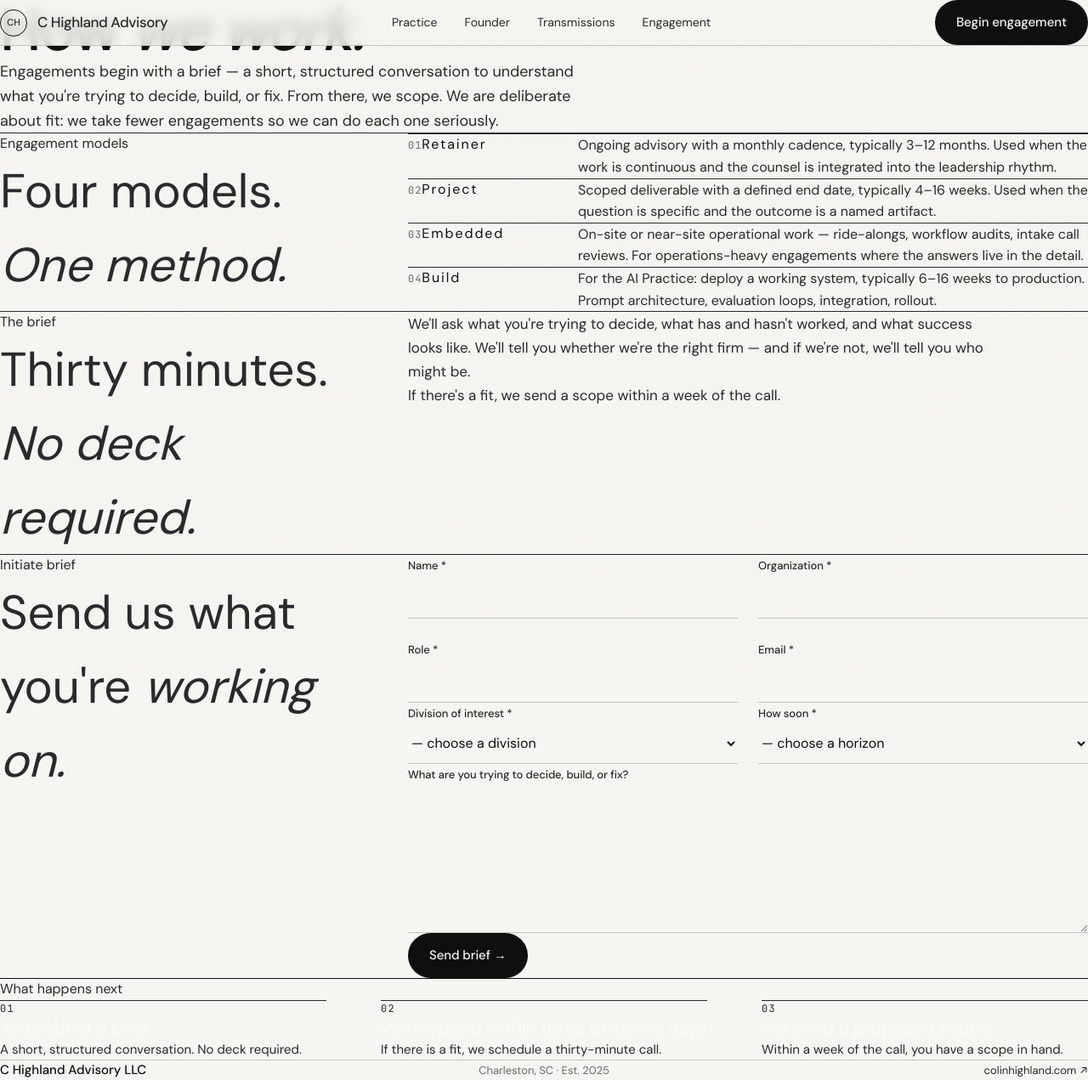
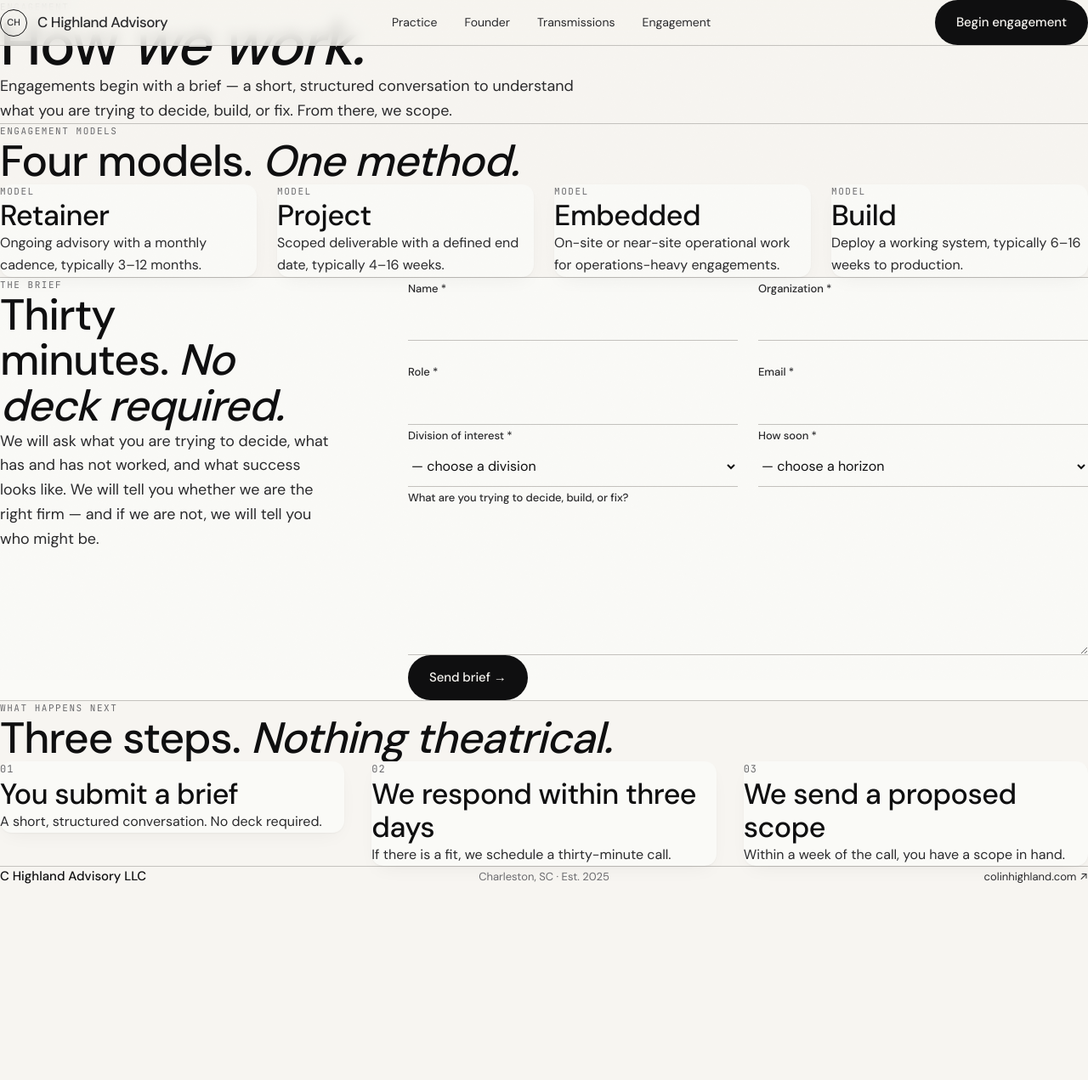
Before and after one commit to worker-max/C-Highland-Advisory, a Next.js app: page /engagement in a window 1280 px wide. Shown: the whole page at 85% size. After the commit the page ends 1044 px from the top, so only its background shows below. Built offline with nearby package versions, Linux system fonts and the light colour scheme.

Commit message:
page: rewrite engagement (4-model grid + inline form)

```diff
--- a/app/engagement/page.tsx
+++ b/app/engagement/page.tsx
@@ -1,5 +1,9 @@
 import type { Metadata } from "next";
+import { Container } from "@/components/Container";
 import { Hero } from "@/components/Hero";
+import { SectionHead } from "@/components/SectionHead";
+import { StepFlow } from "@/components/StepFlow";
+import { EngagementModelCard } from "@/components/EngagementModelCard";
 import { BriefForm } from "@/components/BriefForm";
 import { Reveal } from "@/components/Reveal";
 
@@ -12,19 +16,19 @@ export const metadata: Metadata = {
 const MODELS = [
   {
     label: "Retainer",
-    body: "Ongoing advisory with a monthly cadence, typically 3–12 months. Used when the work is continuous and the counsel is integrated into the leadership rhythm.",
+    body: "Ongoing advisory with a monthly cadence, typically 3–12 months.",
   },
   {
     label: "Project",
-    body: "Scoped deliverable with a defined end date, typically 4–16 weeks. Used when the question is specific and the outcome is a named artifact.",
+    body: "Scoped deliverable with a defined end date, typically 4–16 weeks.",
   },
   {
     label: "Embedded",
-    body: "On-site or near-site operational work — ride-alongs, workflow audits, intake call reviews. For operations-heavy engagements where the answers live in the detail.",
+    body: "On-site or near-site operational work for operations-heavy engagements.",
   },
   {
     label: "Build",
-    body: "For the AI Practice: deploy a working system, typically 6–16 weeks to production. Prompt architecture, evaluation loops, integration, rollout.",
+    body: "Deploy a working system, typically 6–16 weeks to production.",
   },
 ];
 
@@ -32,17 +36,17 @@ const STEPS = [
   {
     n: "01",
     label: "You submit a brief",
-    body: "A short, structured conversation. No deck required.",
+    dek: "A short, structured conversation. No deck required.",
   },
   {
     n: "02",
-    label: "We respond within three business days",
-    body: "If there is a fit, we schedule a thirty-minute call.",
+    label: "We respond within three days",
+    dek: "If there is a fit, we schedule a thirty-minute call.",
   },
   {
     n: "03",
     label: "We send a proposed scope",
-    body: "Within a week of the call, you have a scope in hand.",
+    dek: "Within a week of the call, you have a scope in hand.",
   },
 ];
 
@@ -50,162 +54,59 @@ export default function EngagementPage() {
   return (
     <>
       <Hero
-        headline={
-          <>
-            How <em>we work.</em>
-          </>
-        }
-        lead="Engagements begin with a brief — a short, structured conversation to understand what you're trying to decide, build, or fix. From there, we scope. We are deliberate about fit: we take fewer engagements so we can do each one seriously."
-        maxCh={14}
+        eyebrow="Engagement"
+        headline={<>How <em>we work.</em></>}
+        lead="Engagements begin with a brief — a short, structured conversation to understand what you are trying to decide, build, or fix. From there, we scope."
       />
 
-      {/* ENGAGEMENT MODELS */}
-      <section
-        className="border-t px-6 py-20 md:px-12 md:py-24"
-        style={{ borderTopColor: "var(--color-rule)" }}
-      >
+      {/* Four models */}
+      <section className="border-t border-[color:var(--color-mist)] py-20 md:py-24">
+        <Container>
           <Reveal>
-          <div className="grid grid-cols-1 gap-10 md:grid-cols-[1fr_2fr] md:gap-20">
-            <div>
-              <div className="mono-label label-dash mb-3">Engagement models</div>
-              <h2 className="section-title text-[clamp(32px,4.5vw,56px)]">
-                Four models. <em>One method.</em>
-              </h2>
-            </div>
-            <div className="space-y-8">
+            <SectionHead
+              eyebrow="Engagement models"
+              title={<>Four models. <em>One method.</em></>}
+            />
+          </Reveal>
+          <div className="grid grid-cols-1 gap-6 md:grid-cols-2 lg:grid-cols-4">
             {MODELS.map((m, i) => (
-                <Reveal key={m.label} delay={i * 0.05}>
-                  <div
-                    className="grid grid-cols-[160px_1fr] gap-6 border-t pt-6 md:gap-10"
-                    style={{ borderTopColor: "var(--color-rule)" }}
-                  >
-                    <div
-                      className="mono-label"
-                      style={{
-                        color: "var(--color-ink)",
-                        letterSpacing: "0.12em",
-                      }}
-                    >
-                      <span className="mono-numeral mr-3">0{i + 1}</span>
-                      {m.label}
-                    </div>
-                    <p
-                      className="max-w-[56ch] text-[16px] leading-[1.6]"
-                      style={{ color: "var(--color-ink-soft)" }}
-                    >
-                      {m.body}
-                    </p>
-                  </div>
+              <Reveal key={m.label} delay={i * 0.06}>
+                <EngagementModelCard model={m.label} description={m.body} />
               </Reveal>
             ))}
           </div>
-          </div>
-        </Reveal>
+        </Container>
       </section>
 
-      {/* THE BRIEF */}
-      <section
-        className="border-t px-6 py-20 md:px-12 md:py-24"
-        style={{
-          background: "var(--color-paper-deep)",
-          borderTopColor: "var(--color-rule)",
-        }}
-      >
+      {/* The brief + form */}
+      <section className="border-t border-[color:var(--color-mist)] bg-[color:var(--color-paper)] py-20 md:py-24">
+        <Container>
+          <div className="grid grid-cols-1 gap-12 lg:grid-cols-[1fr_2fr] lg:gap-20">
             <Reveal>
-          <div className="grid grid-cols-1 gap-10 md:grid-cols-[1fr_2fr] md:gap-20">
-            <div>
-              <div className="mono-label label-dash mb-3">The brief</div>
-              <h2 className="section-title text-[clamp(32px,4.5vw,56px)]">
-                Thirty minutes. <em>No deck required.</em>
-              </h2>
+              <SectionHead
+                eyebrow="The brief"
+                title={<>Thirty minutes. <em>No deck required.</em></>}
+                lead="We will ask what you are trying to decide, what has and has not worked, and what success looks like. We will tell you whether we are the right firm — and if we are not, we will tell you who might be."
+              />
+            </Reveal>
+            <Reveal delay={0.1}>
+              <BriefForm />
+            </Reveal>
           </div>
-            <div
-              className="max-w-[60ch] space-y-5 text-[17px] leading-[1.65]"
-              style={{ color: "var(--color-ink-soft)", fontWeight: 300 }}
-            >
-              <p>
-                We&apos;ll ask what you&apos;re trying to decide, what has and
-                hasn&apos;t worked, and what success looks like. We&apos;ll tell
-                you whether we&apos;re the right firm — and if we&apos;re not,
-                we&apos;ll tell you who might be.
-              </p>
-              <p>
-                If there&apos;s a fit, we send a scope within a week of the call.
-              </p>
-            </div>
-          </div>
-        </Reveal>
+        </Container>
       </section>
 
-      {/* FORM */}
-      <section
-        className="border-t px-6 py-20 md:px-12 md:py-24"
-        style={{ borderTopColor: "var(--color-rule)" }}
-      >
+      {/* What happens next */}
+      <section className="border-t border-[color:var(--color-mist)] py-20 md:py-24">
+        <Container>
           <Reveal>
-          <div className="grid grid-cols-1 gap-10 md:grid-cols-[1fr_2fr] md:gap-20">
-            <div>
-              <div className="mono-label label-dash mb-3">Initiate brief</div>
-              <h2 className="section-title text-[clamp(32px,4.5vw,56px)]">
-                Send us what you&apos;re <em>working on.</em>
-              </h2>
-            </div>
-            <BriefForm />
-          </div>
+            <SectionHead
+              eyebrow="What happens next"
+              title={<>Three steps. <em>Nothing theatrical.</em></>}
+            />
           </Reveal>
-      </section>
-
-      {/* WHAT HAPPENS NEXT — dark inversion */}
-      <section
-        className="dark-section border-t px-6 py-20 md:px-12 md:py-[120px]"
-        style={{ borderTopColor: "var(--color-ink)" }}
-      >
-        <div
-          className="mono-label label-dash mb-10"
-          style={{ color: "var(--color-accent-soft)" }}
-        >
-          What happens next
-        </div>
-        <div className="grid grid-cols-1 gap-10 md:grid-cols-3 md:gap-16">
-          {STEPS.map((s, i) => (
-            <Reveal key={s.n} delay={0.1 + i * 0.1}>
-              <div
-                className="rule-dark border-t pt-6"
-                style={{ borderTopWidth: 1, borderTopStyle: "solid" }}
-              >
-                <div
-                  className="mono-numeral"
-                  style={{
-                    color: "var(--color-accent-soft)",
-                    letterSpacing: "0.1em",
-                  }}
-                >
-                  {s.n}
-                </div>
-                <h3
-                  className="mt-3"
-                  style={{
-                    fontFamily: "var(--font-sans)",
-                    fontWeight: 300,
-                    fontVariationSettings: '"opsz" 48',
-                    fontSize: 22,
-                    lineHeight: 1.2,
-                    letterSpacing: "-0.02em",
-                    color: "var(--color-paper)",
-                  }}
-                >
-                  {s.label}
-                </h3>
-                <p
-                  className="mt-3 max-w-[40ch] text-[15px] leading-[1.6]"
-                  style={{ color: "var(--color-accent-soft)" }}
-                >
-                  {s.body}
-                </p>
-              </div>
-            </Reveal>
-          ))}
-        </div>
+          <StepFlow steps={STEPS} />
+        </Container>
       </section>
     </>
   );
```
Lines whose indentation alone changed are shown as unchanged.
